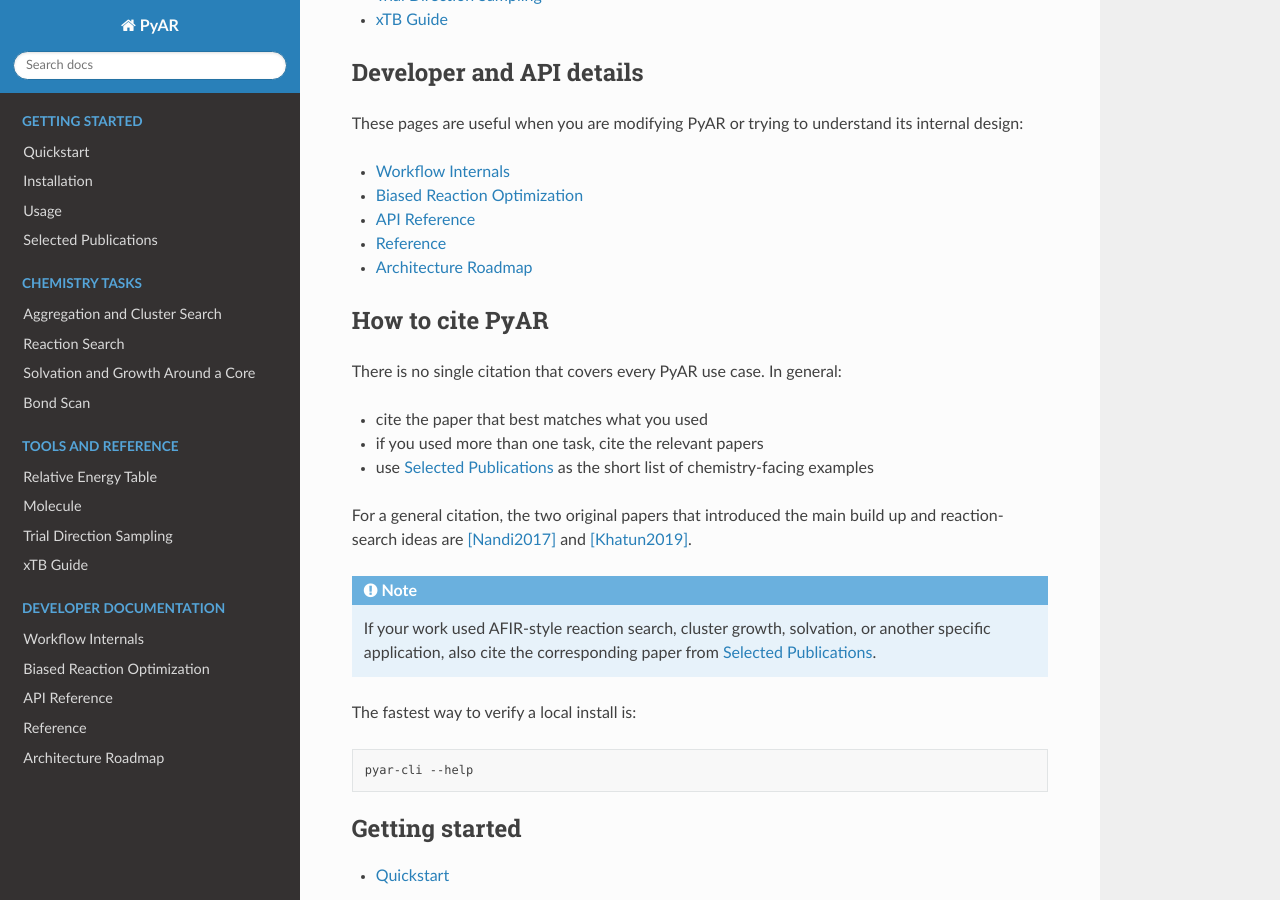
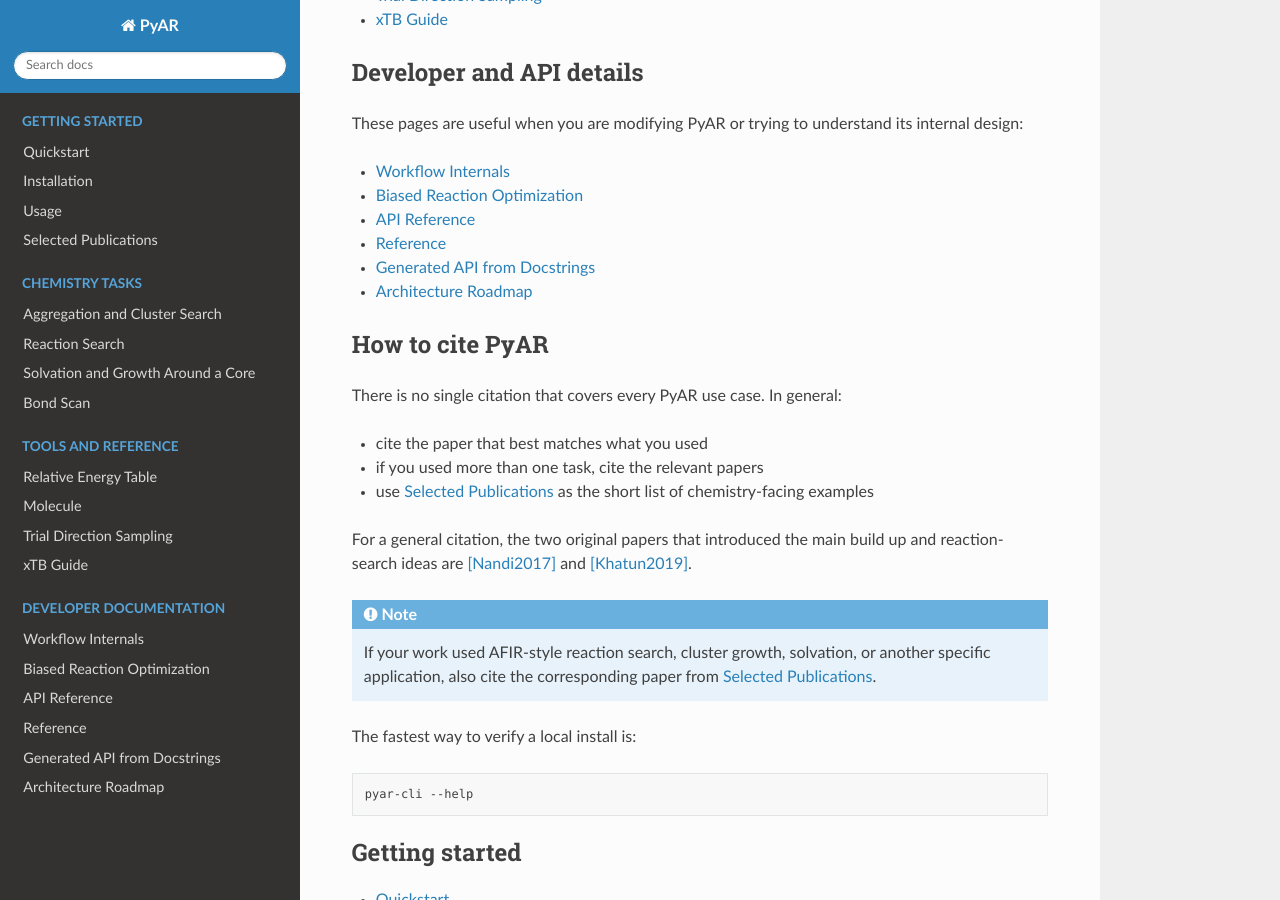
Before and after one commit to anooplab/pyar, a Sphinx documentation site: the page built from docs/index.rst, in a window 1280 px wide and 900 px high, scrolled down 1744 px. Built offline with Sphinx 7.4.7 and the Read the Docs theme 3.1.0, drawn with Linux system fonts in a browser that asks for light colours; some of the changed text lies outside the part shown.

Commit message:
Add generated API page to developer documentation nav

```diff
--- a/docs/index.rst
+++ b/docs/index.rst
@@ -102,6 +102,7 @@
 * :doc:`reaction_optimization`
 * :doc:`api`
 * :doc:`reference`
+* :doc:`generated_api`
 * :doc:`architecture`
 
 How to cite PyAR
@@ -163,4 +164,5 @@
    reaction_optimization
    api
    reference
+   generated_api
    architecture
```
